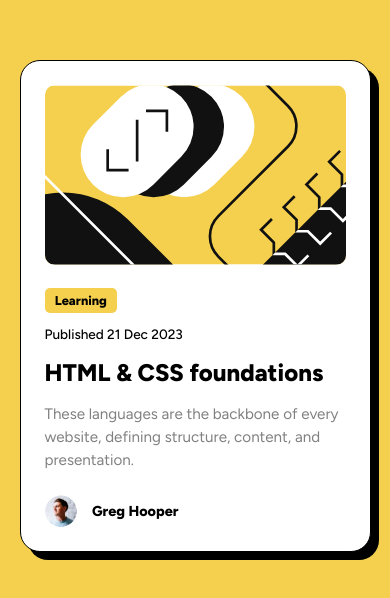
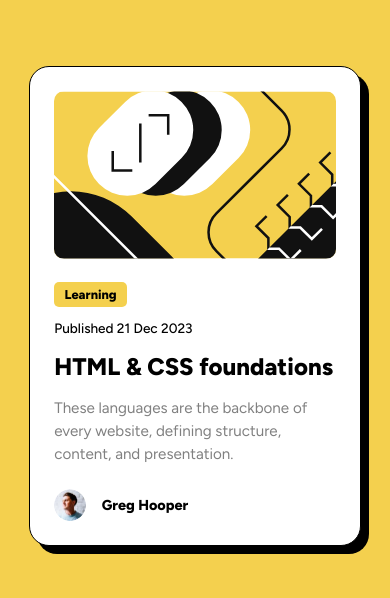
Before and after one commit to Kim291712/Blog-preview-card-component, a plain HTML site: page blog-preview-card-main/index.html in a window 390 px wide. Shown: the part 132-730 px from the top of the page. Drawn offline with Linux system fonts and the light colour scheme.

Commit message:
change size

```diff
--- a/blog-preview-card-main/style.css
+++ b/blog-preview-card-main/style.css
@@ -22,7 +22,7 @@ body {
 
 /*card container*/
 #card {
-    max-width: 24rem;
+    max-width: 384px;
     padding: 1.5rem;
     border: 1px solid black;
     border-radius: 20px;
@@ -101,6 +101,6 @@ body {
 @media screen and (max-width: 480px) {
 #card {
       margin-top: 2rem;
-      width: 90%;
+      width: 85%;
     }
   }
```
